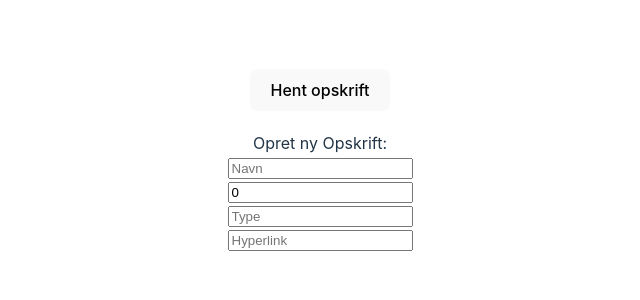
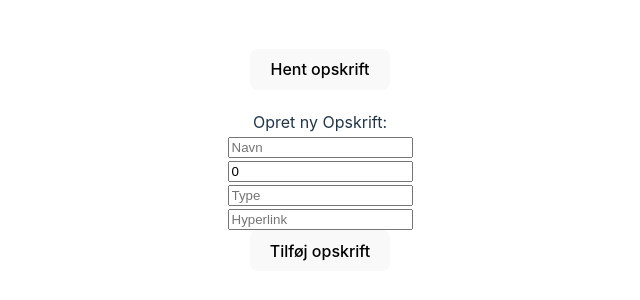
Before and after one commit to Mollerten/opskrift-projekt, a React (Vite) app: page / in a window 1280 px wide. Shown: the part 240-540 px from the top of the page, without its empty margins (320-960 px from the left). Built offline with nearby package versions, Linux system fonts and the light colour scheme; data requests are answered from the project's data file.

Commit message:
POST fungerer og random fungerer lidt bedre

```diff
--- a/data.json
+++ b/data.json
@@ -20,6 +20,20 @@
       "pris": 200,
       "type": "vegetar",
       "hyperlink": "https://stinna.dk/aftensmad/vegetarisk-panang.html"
+    },
+    {
+      "navn": "Test",
+      "pris": "41",
+      "type": "TEst",
+      "hyperlink": "ahdygtuja",
+      "id": "FUnJhtT"
+    },
+    {
+      "navn": "TestPost",
+      "pris": "199",
+      "type": "Kode",
+      "hyperlink": "stack :^)",
+      "id": "oar-xb7"
     }
   ]
 }
--- a/src/App.jsx
+++ b/src/App.jsx
@@ -18,8 +18,8 @@ function App({ apiFacade }) {
   return (
     <div className="App">
 
-      <OpskriftList opskrifter={opskrifter}/>
-        <TilføjOpskrift/>
+      <OpskriftList opskrifter={opskrifter} />
+        <TilføjOpskrift apiFacade={apiFacade} opskrifter={opskrifter} setOpskrifter={setOpskrifter} />
     </div>
   )
 }
--- a/src/apiFacade.js
+++ b/src/apiFacade.js
@@ -9,11 +9,12 @@ function apiFacade() {
     }
 
     function makeOpskrift(callback, body) {
-
+        utils.fetchAny(URL, callback, "POST", body)
     }
 
     return {
-        getOpskrifter
+        getOpskrifter,
+        makeOpskrift
     };
 }
 const returnValue = apiFacade();
--- a/src/components/OpskriftList.jsx
+++ b/src/components/OpskriftList.jsx
@@ -4,10 +4,16 @@ import Opskrift from "./Opskrift.jsx";
 function OpskriftList({opskrifter}) {
 
     const [opskrift, setOpskrift] = useState({});
+    const [curValue, setCurValue] = useState(0);
 
     function getRandomInt() {
         const max = opskrifter.length;
-        return Math.floor(Math.random() * max); // The maximum is exclusive and the minimum is inclusive
+        let randNum
+        do {
+            randNum = Math.floor(Math.random() * max); // The maximum is exclusive and the minimum is inclusive
+        } while (randNum === curValue);
+        setCurValue(randNum)
+        return randNum
     }
 
     function getOpskrift() {
--- a/src/components/TilføjOpskrift.jsx
+++ b/src/components/TilføjOpskrift.jsx
@@ -1,7 +1,7 @@
 import React, {useState} from 'react';
 import opskrift from "./Opskrift.jsx";
 
-function TilføjOpskrift(props) {
+function TilføjOpskrift({ apiFacade, setOpskrifter, opskrifter }) {
 
     const initialValue ={
         "navn": "",
@@ -15,15 +15,18 @@ function TilføjOpskrift(props) {
     const submitHandler = (event) =>{
         event.preventDefault()
         console.table(nyOpskrift)
+        apiFacade.makeOpskrift((newOpskrift) => {
+            console.log(newOpskrift)
+        }, nyOpskrift)
+        setOpskrifter([...opskrifter, nyOpskrift])
         setNyOpskrift(initialValue);
-
     }
 
     const handleChange = event => {
         const target = event.target;
         const value = target.type === "checkbox" ? target.checked : target.value;
         const name = target.name;
-        setNyOpskrift({...opskrift, [name]: value});
+        setNyOpskrift({...nyOpskrift, [name]: value});
     };
 
     return (
@@ -60,6 +63,7 @@ function TilføjOpskrift(props) {
                 onChange={handleChange}
                 placeholder="Hyperlink"
             /> <br/>
+                <button type="submit">Tilføj opskrift</button>
         </form>
         </div>
     );
```
